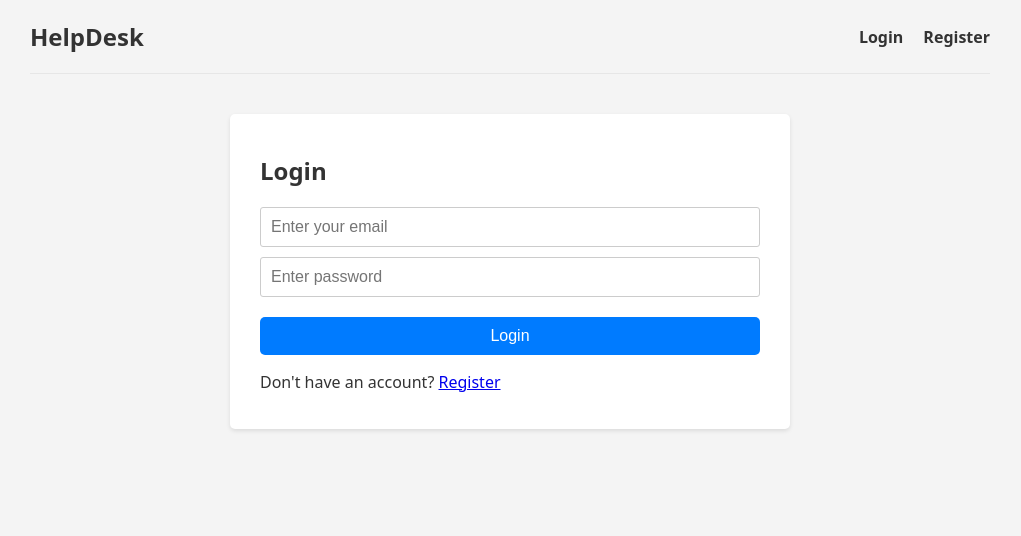
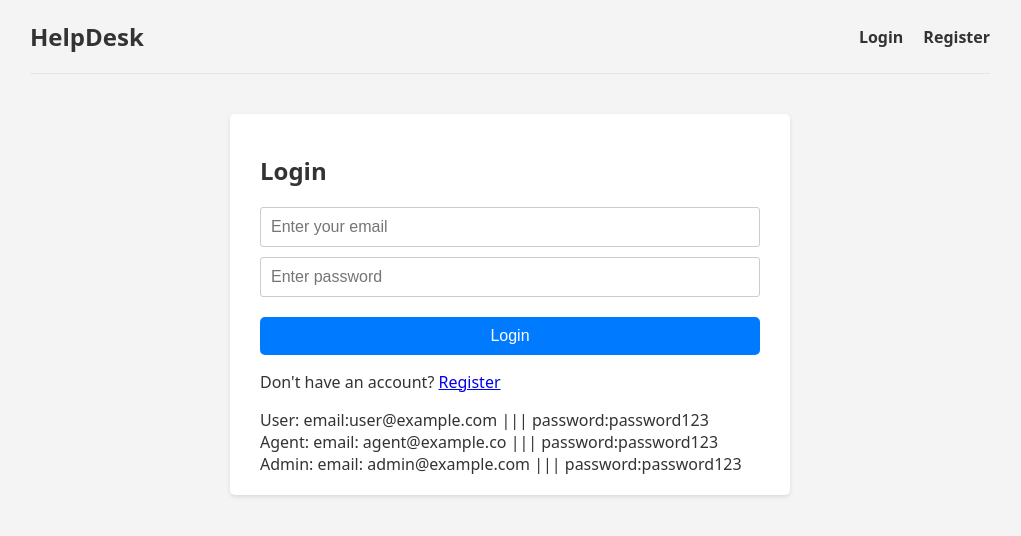
Before and after one commit to Lakshya5025/HelpDesk__Hackathon-project, a React (Vite) app in the folder client/: page /login in a window 1280 px wide. Shown: the top 536 px of the page, without its empty margins (130-1151 px from the left). Built offline with nearby package versions, Linux system fonts and the light colour scheme; no server answers.

Commit message:
add login credintials

```diff
--- a/client/src/pages/LoginPage.jsx
+++ b/client/src/pages/LoginPage.jsx
@@ -60,6 +60,11 @@ function LoginPage() {
       <p>
         Don't have an account? <Link to="/register">Register</Link>
       </p>
+      <div>
+        <div>User: email:user@example.com ||| password:password123</div>
+        <div>Agent: email: agent@example.co ||| password:password123</div>
+        <div>Admin: email: admin@example.com ||| password:password123</div>
+      </div>
     </div>
   );
 }
```
